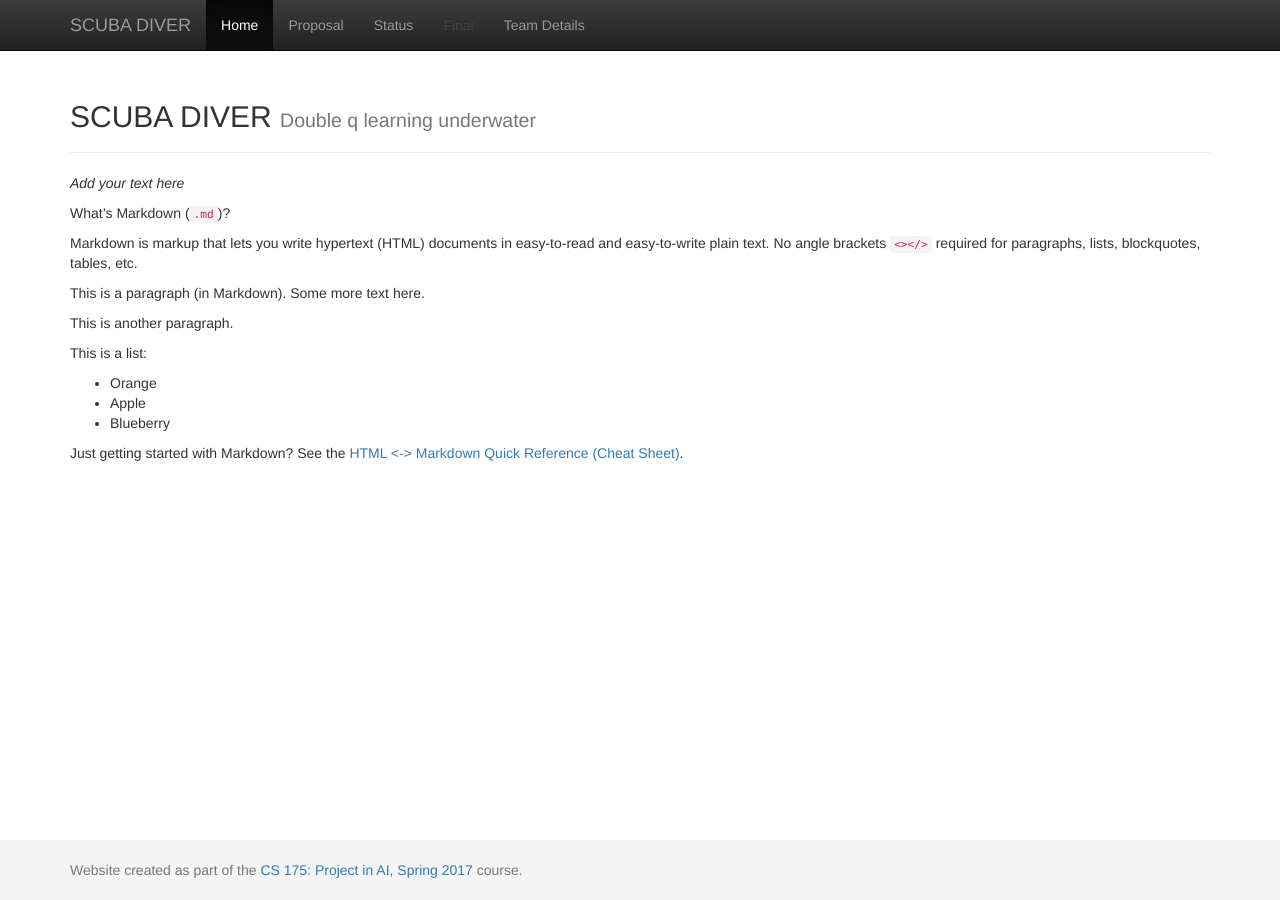
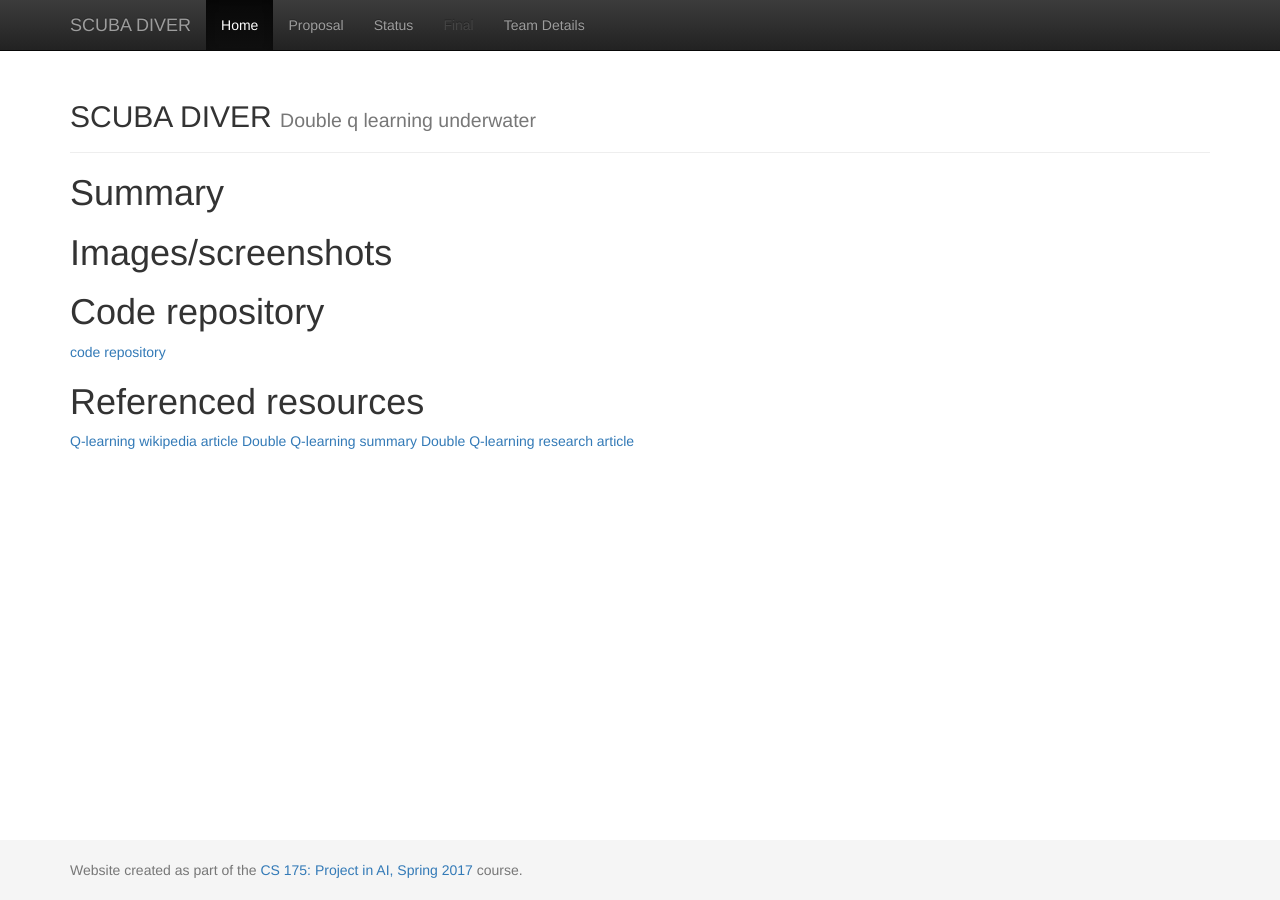
Before and after one commit to andrewdoh/scuba_diver, a Jekyll site: the page built from docs/index.md, in a window 1280 px wide. Built offline with Jekyll 4.4.1, drawn with Linux system fonts in a browser that asks for light colours.

Commit message:
Update index.md

```diff
--- a/docs/index.md
+++ b/docs/index.md
@@ -3,32 +3,11 @@ layout: default
 title:  Home
 ---
 
-_Add your text here_
-
-
-What's Markdown (`.md`)?
-
-Markdown is markup that lets you write hypertext (HTML) documents
-in easy-to-read and easy-to-write plain text.
-No angle brackets `<></>` required for
-paragraphs, lists, blockquotes, tables, etc.
-
-
-This is a paragraph (in Markdown). Some more
-text here.
-
-This is another paragraph.
-
-This is a list:
-
-- Orange
-- Apple
-- Blueberry
-
-
-
-Just getting started with Markdown?
-See the [HTML <-> Markdown Quick Reference (Cheat Sheet)][quickref].
-
-
-[quickref]: https://github.com/mundimark/quickrefs/blob/master/HTML.md
+# Summary #
+# Images/screenshots #
+# Code repository #
+[code repository](https://andrewdoh.github.io/scuba_diver/)
+# Referenced resources #
+[Q-learning wikipedia article](https://en.wikipedia.org/wiki/Q-learning)
+[Double Q-learning summary](https://hadovanhasselt.files.wordpress.com/2015/12/doubleqposter.pdf)
+[Double Q-learning research article](https://papers.nips.cc/paper/3964-double-q-learning.pdf)
```
